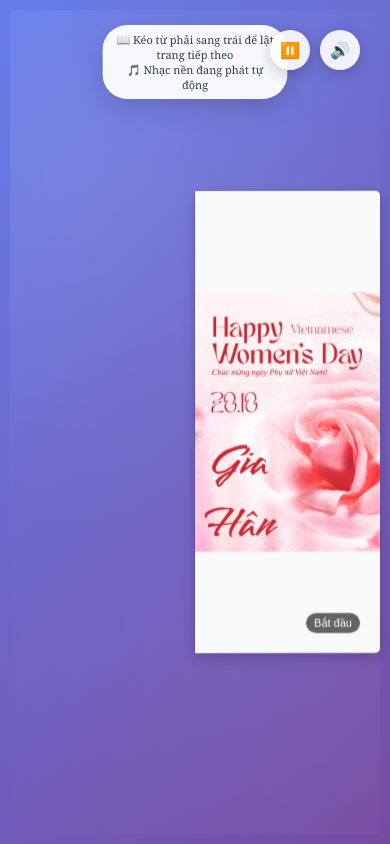
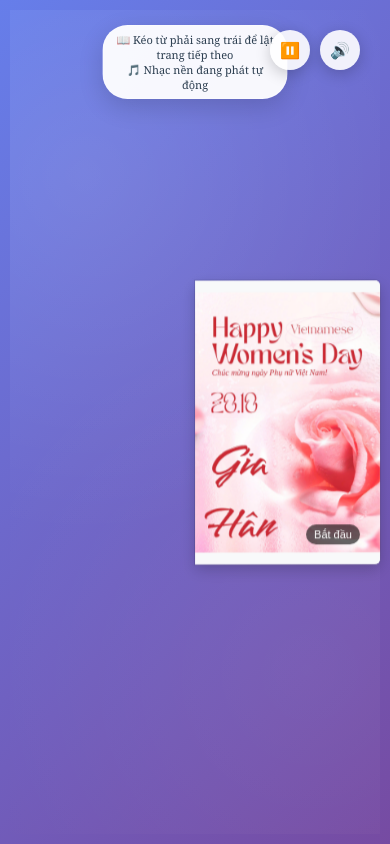
Before and after one commit to luuphandang/luuphandang.github.io, a plain HTML site: page index.html in a window 390 px wide. Drawn offline with Linux system fonts and the light colour scheme.

Commit message:
update reponsive

```diff
--- a/index.html
+++ b/index.html
@@ -120,7 +120,7 @@
     @media (max-width: 480px) {
       .book-container {
         width: 95vw;
-        height: 55vh;
+        height: 285px;
         transform: rotateX(5deg) rotateY(-1deg);
         perspective: 600px;
       }
```
